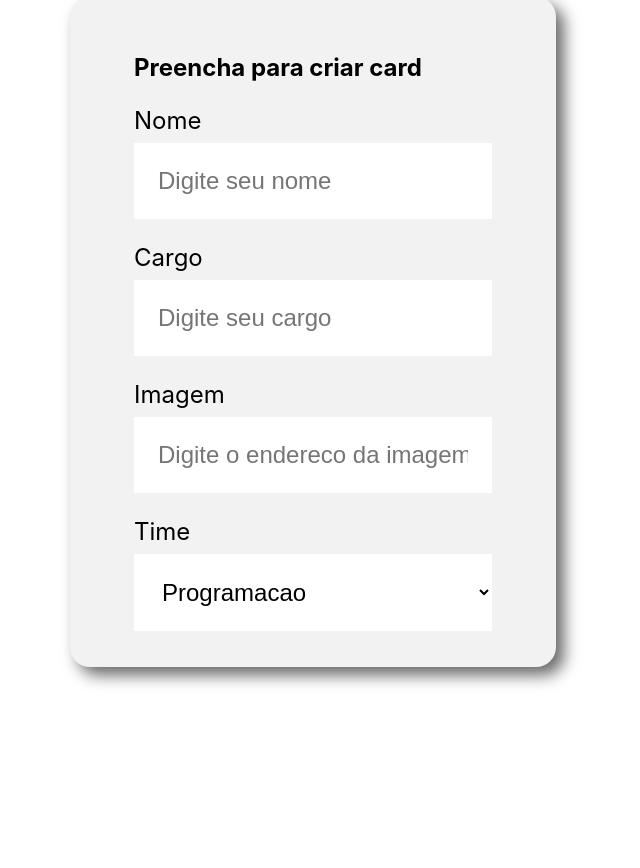
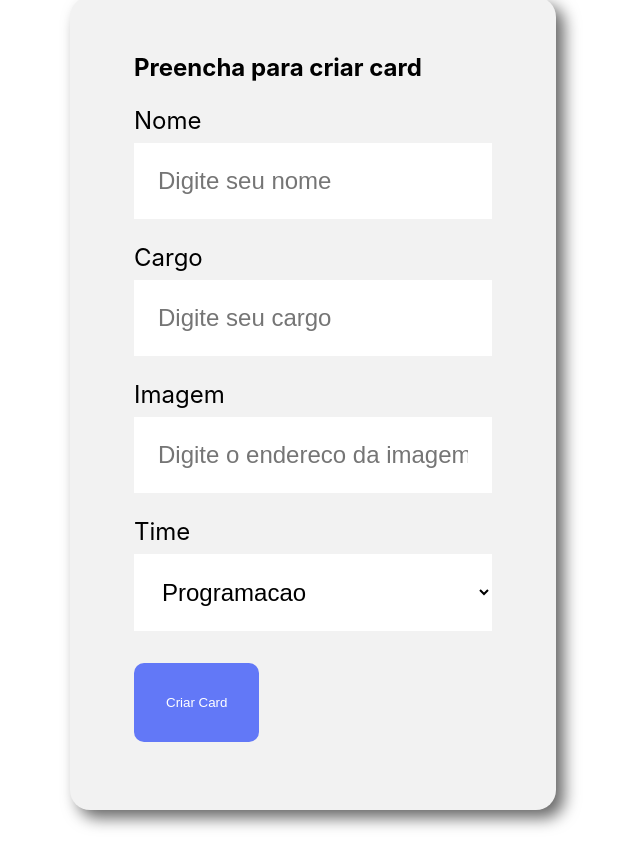
Before and after one commit to Anthoni-Mathias/designer, a React (Create React App) app: page / in a window 1280 px wide. Shown: the part 581-1449 px from the top of the page, without its empty margins (327-967 px from the left). Before the commit the page ends 1328 px from the top, so only its background shows below. Built offline with nearby package versions, Linux system fonts and the light colour scheme.

Commit message:
create botao.css and index for botao file

```diff
--- /dev/null
+++ b/src/components/Botao/Botao.css
@@ -0,0 +1,14 @@
+.botao {
+  background-color: #6278f7;
+  border-radius: 10px;
+  font-weight: 18px;
+  padding: 32px;
+  border: none;
+  cursor: pointer;
+  color: #fff;
+  margin: 32px 0;
+}
+
+.botao:hover {
+  color: #95ffd4;
+}
--- /dev/null
+++ b/src/components/Botao/index.js
@@ -0,0 +1,9 @@
+import './Botao.css'
+
+const Botao = (props) => {
+  return (<button className='botao'>
+    {props.texto}
+  </button>)
+}
+
+export default Botao
--- a/src/components/Formulario/index.js
+++ b/src/components/Formulario/index.js
@@ -1,3 +1,4 @@
+import Botao from '../Botao'
 import CampoTexto from '../CampoTexto'
 import ListaSuspesa from '../ListaSuspensa'
 import './Formulario.css'
@@ -19,6 +20,7 @@
           <CampoTexto label="Cargo" placeholder="Digite seu cargo"/>
           <CampoTexto label="Imagem" placeholder="Digite o endereco da imagem"/>
           <ListaSuspesa label="Time" itens={times}/>
+          <Botao texto="Criar Card"/>
         </form>
       </section>
   )
```
